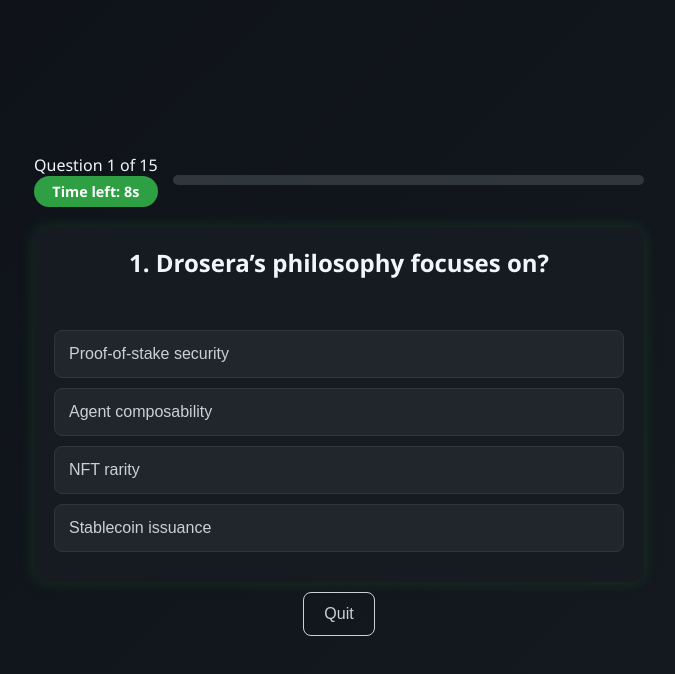
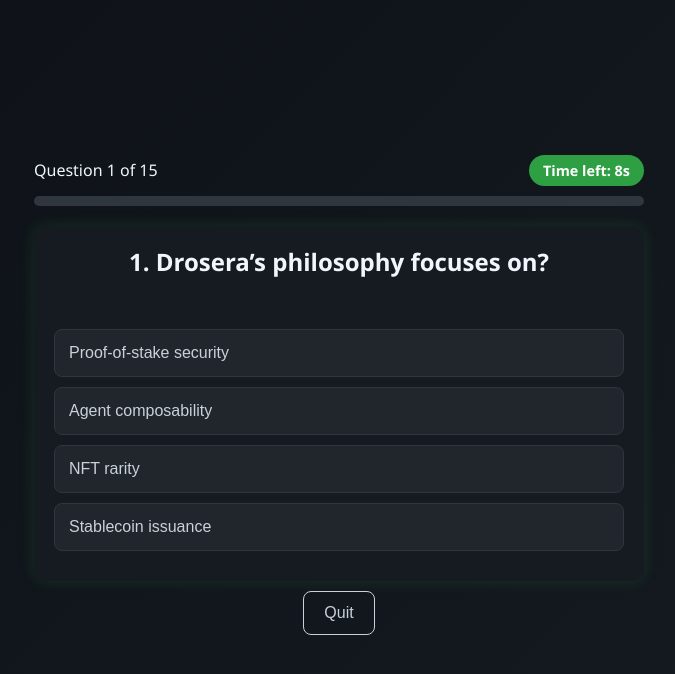
Before and after one commit to theonlysamad7/droseraquiz, a plain HTML site: page index.html in a window 1280 px wide. Both pictures are taken after a click on the button "Start Quiz". Shown: the whole page, without its empty margins (301-976 px from the left). Drawn offline with Linux system fonts and the light colour scheme.

Commit message:
add style.css

```diff
--- a/style.css
+++ b/style.css
@@ -154,10 +154,14 @@
    Progress + Timer
    =============================== */
 .quiz-header {
+  margin-bottom: 15px;
+}
+
+.quiz-header-top {
   display: flex;
   justify-content: space-between;
   align-items: center;
-  margin-bottom: 15px;
+  margin-bottom: 10px;
 }
 
 #progressBar {
@@ -165,9 +169,7 @@
   height: 10px;
   width: 100%;
   border-radius: 5px;
-  margin-left: 15px;
   overflow: hidden;
-  flex: 1;
 }
 
 #progressFill {
```
